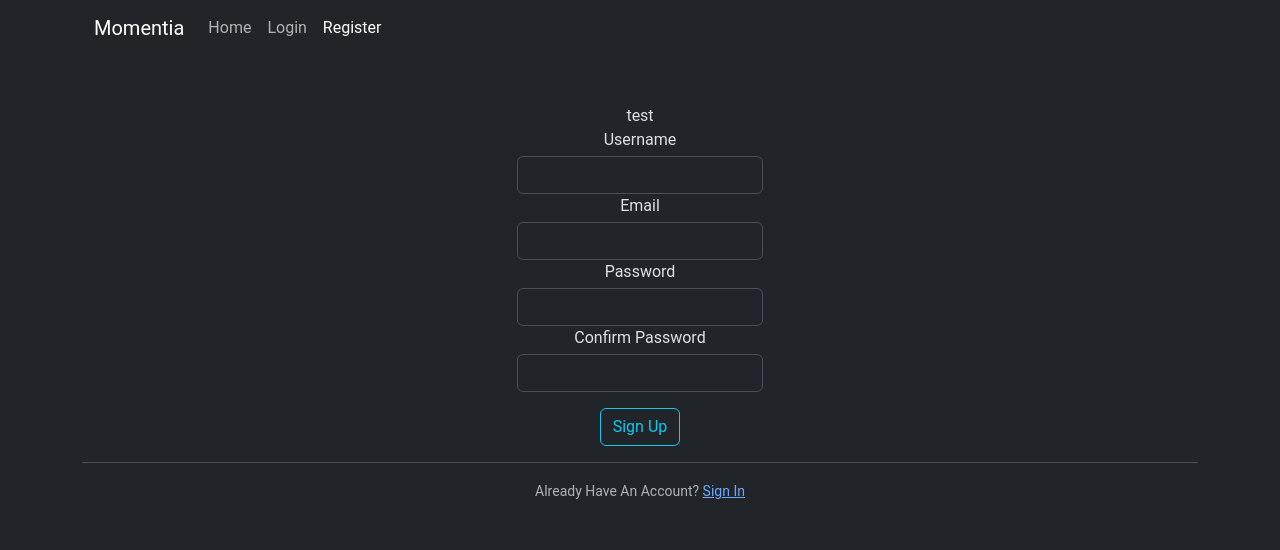
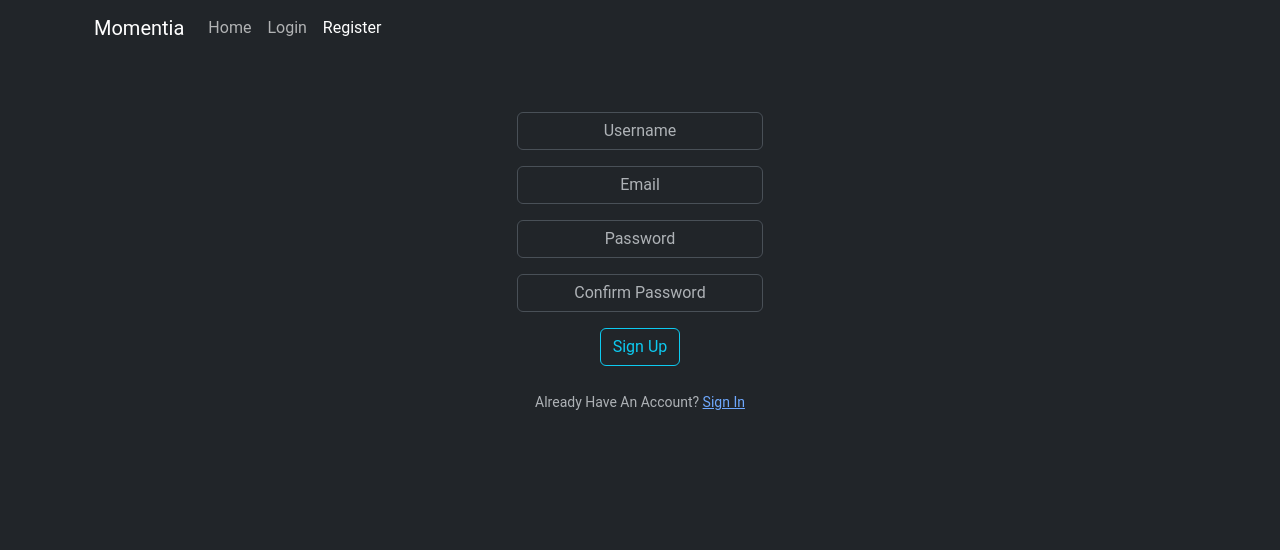
Before and after one commit to DenHafiz69/momentia, a Flask app: page /register in a window 1280 px wide. Shown: the top 550 px of the page. Run offline with Flask 3, Linux system fonts and the light colour scheme; some libraries are stand-ins or nearby versions.

Commit message:
Add placeholder, remove label

```diff
--- a/static/styles.css
+++ b/static/styles.css
@@ -45,3 +45,11 @@
 .flashes {
     text-align: center;
 }
+
+::placeholder {
+    text-align: center;
+}
+
+.form-group {
+    padding: 0.5em;
+}
--- a/templates/register.html
+++ b/templates/register.html
@@ -4,32 +4,29 @@
     Register
 {% endblock %}
 
-{% block main %}test
-    <div class="content-section">
+{% block main %}
+
+    <div class="container">
         <form method="post" action="">
             {{ form.hidden_tag() }}
             <div class="form-group">
-                {{ form.username.label(class="form-control-label pb-1") }}
-                {{ form.username(class="form-control mx-auto w-auto") }}
+                {{ form.username(class="form-control mx-auto w-auto", placeholder="Username") }}
             </div>
             <div class="form-group">
-                {{ form.email.label(class="form-control-label pb-1")}}
-                {{ form.email(class="form-control mx-auto w-auto")}}
+                {{ form.email(class="form-control mx-auto w-auto", placeholder="Email")}}
             </div>
             <div class="form-group">
-                {{ form.password.label(class="form-control-label pb-1")}}
-                {{ form.password(class="form-control mx-auto w-auto")}}
+                {{ form.password(class="form-control mx-auto w-auto", placeholder="Password")}}
             </div>
             <div class="form-group">
-                {{ form.confirm_password.label(class="form-control-label pb-1")}}
-                {{ form.confirm_password(class="form-control mx-auto w-auto")}}
+                {{ form.confirm_password(class="form-control mx-auto w-auto", placeholder="Confirm Password")}}
             </div>
-            <div class="form-group pt-3 pb-3">
+            <div class="form-group pt-2 pb-3">
                 {{ form.submit(class="btn btn-outline-info") }}
             </div>
         </form>
     </div>
-    <div class="border-top pt-3">
+    <div class="container pt-2">
         <small class="text-muted">
             Already Have An Account? <a href="{{ url_for('login') }}" class="ml-2">Sign In</a>
         </small>
```
